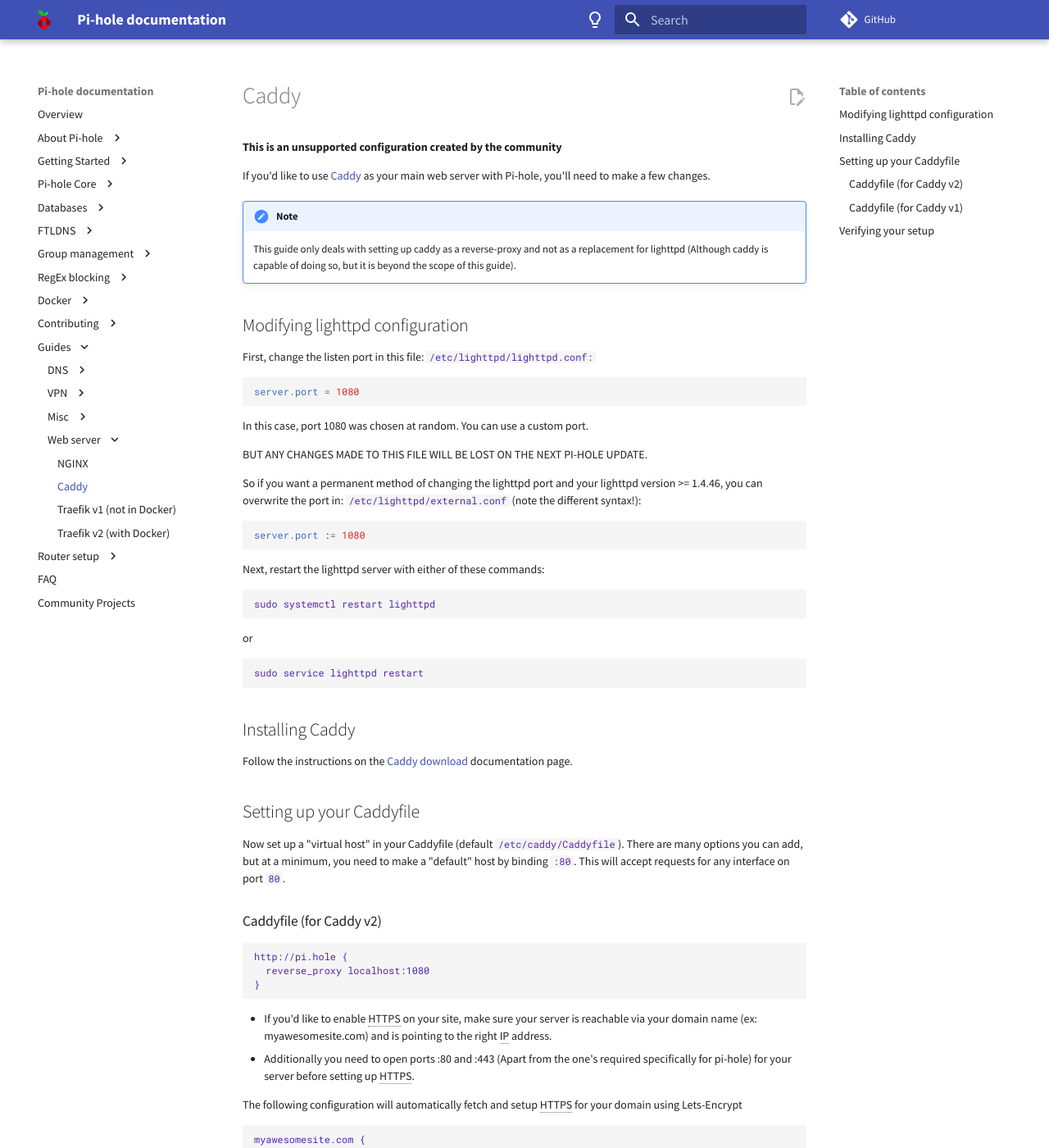
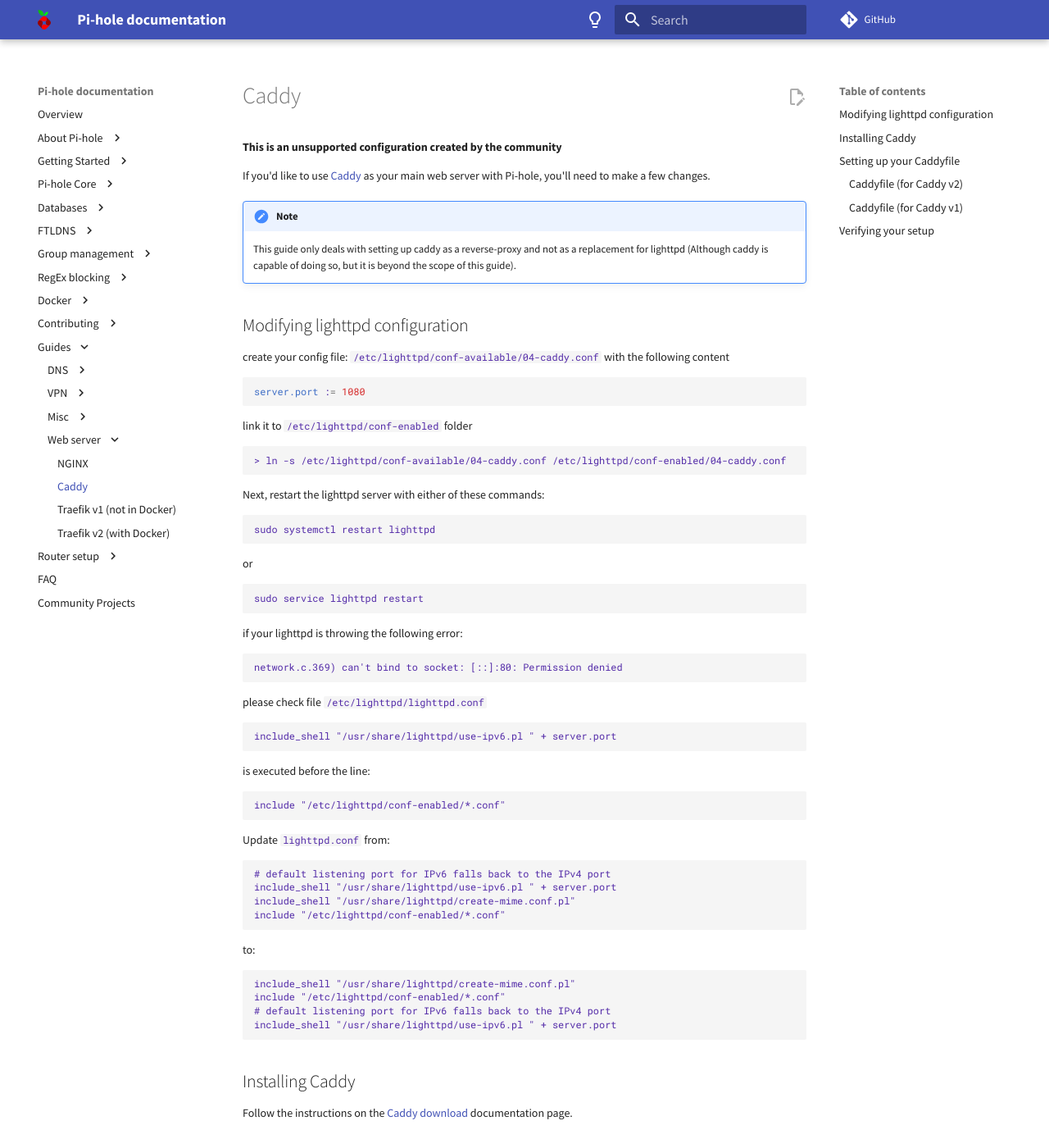
Before and after one commit to pi-hole/docs, an MkDocs documentation site: the page built from docs/guides/webserver/caddy.md, in a window 1280 px wide and 1400 px high. Shown: the whole window at 82% size. Built offline with MkDocs 1.6.1 and Material for MkDocs 9.7.7, drawn with Linux system fonts in a browser that asks for light colours; comment, search, counter and statistics services are not loaded.

Commit message:
update how to modifying lighttpd configuration when you use caddy as web server

````diff
--- a/docs/guides/webserver/caddy.md
+++ b/docs/guides/webserver/caddy.md
@@ -7,20 +7,16 @@
 
 ## Modifying lighttpd configuration
 
-First, change the listen port in this file: `/etc/lighttpd/lighttpd.conf:`
-
-```lighttpd
-server.port = 1080
-```
-
-In this case, port 1080 was chosen at random. You can use a custom port.
-
-BUT ANY CHANGES MADE TO THIS FILE WILL BE LOST ON THE NEXT PI-HOLE UPDATE.
-
-So if you want a permanent method of changing the lighttpd port and your lighttpd version >= 1.4.46, you can overwrite the port in: `/etc/lighttpd/external.conf` (note the different syntax!):
+create your config file: `/etc/lighttpd/conf-available/04-caddy.conf` with the following content
 
 ```lighttpd
 server.port := 1080
+```
+
+link it to `/etc/lighttpd/conf-enabled` folder
+
+```bash
+> ln -s /etc/lighttpd/conf-available/04-caddy.conf /etc/lighttpd/conf-enabled/04-caddy.conf
 ```
 
 Next, restart the lighttpd server with either of these commands:
@@ -33,6 +29,38 @@
 
 ```bash
 sudo service lighttpd restart
+```
+
+if your lighttpd is throwing the following error:
+
+```
+network.c.369) can't bind to socket: [::]:80: Permission denied
+```
+
+please check file `/etc/lighttpd/lighttpd.conf`
+
+```lighttpd.conf
+include_shell "/usr/share/lighttpd/use-ipv6.pl " + server.port
+```
+is executed before the line:
+```lighttpd.conf
+include "/etc/lighttpd/conf-enabled/*.conf"
+```
+
+Update `lighttpd.conf` from:
+
+```lighttpd.conf
+# default listening port for IPv6 falls back to the IPv4 port
+include_shell "/usr/share/lighttpd/use-ipv6.pl " + server.port
+include_shell "/usr/share/lighttpd/create-mime.conf.pl"
+include "/etc/lighttpd/conf-enabled/*.conf"
+```
+to:
+```
+include_shell "/usr/share/lighttpd/create-mime.conf.pl"
+include "/etc/lighttpd/conf-enabled/*.conf"
+# default listening port for IPv6 falls back to the IPv4 port
+include_shell "/usr/share/lighttpd/use-ipv6.pl " + server.port
 ```
 
 ## Installing Caddy
````
